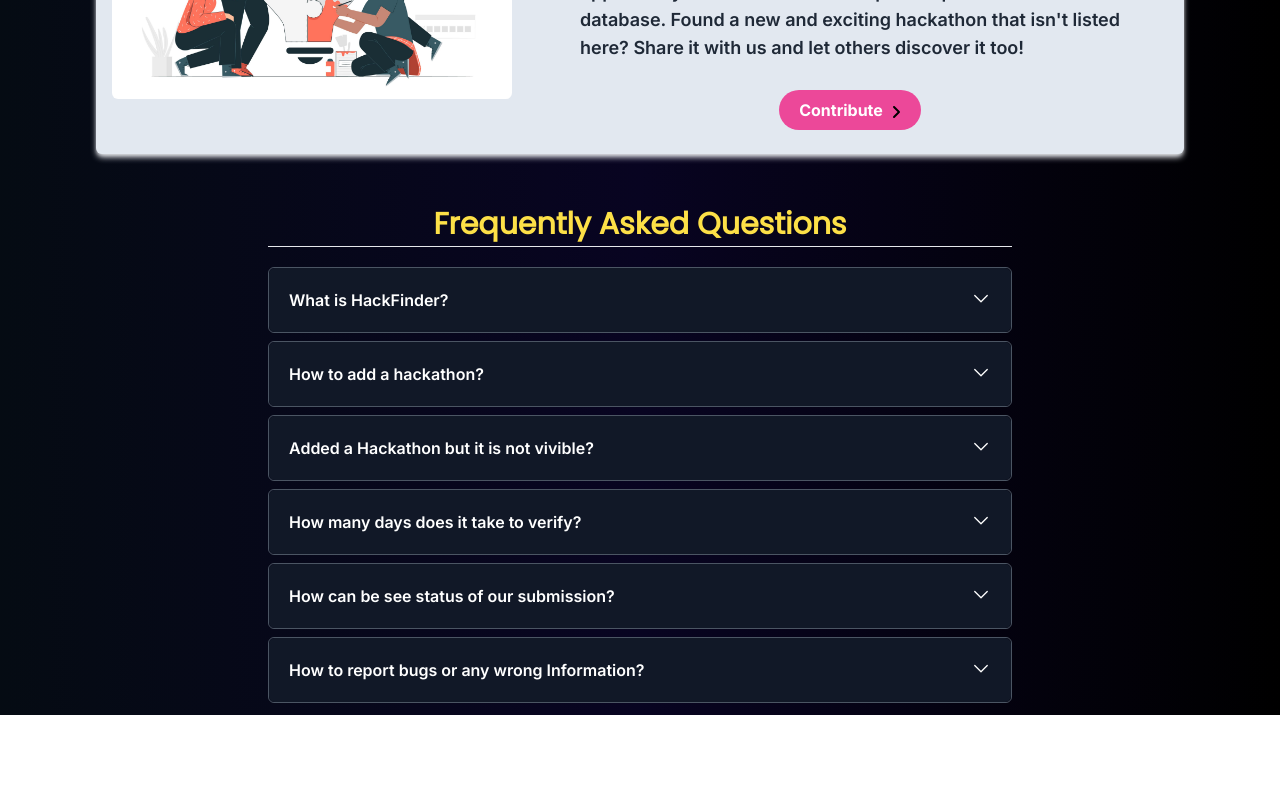
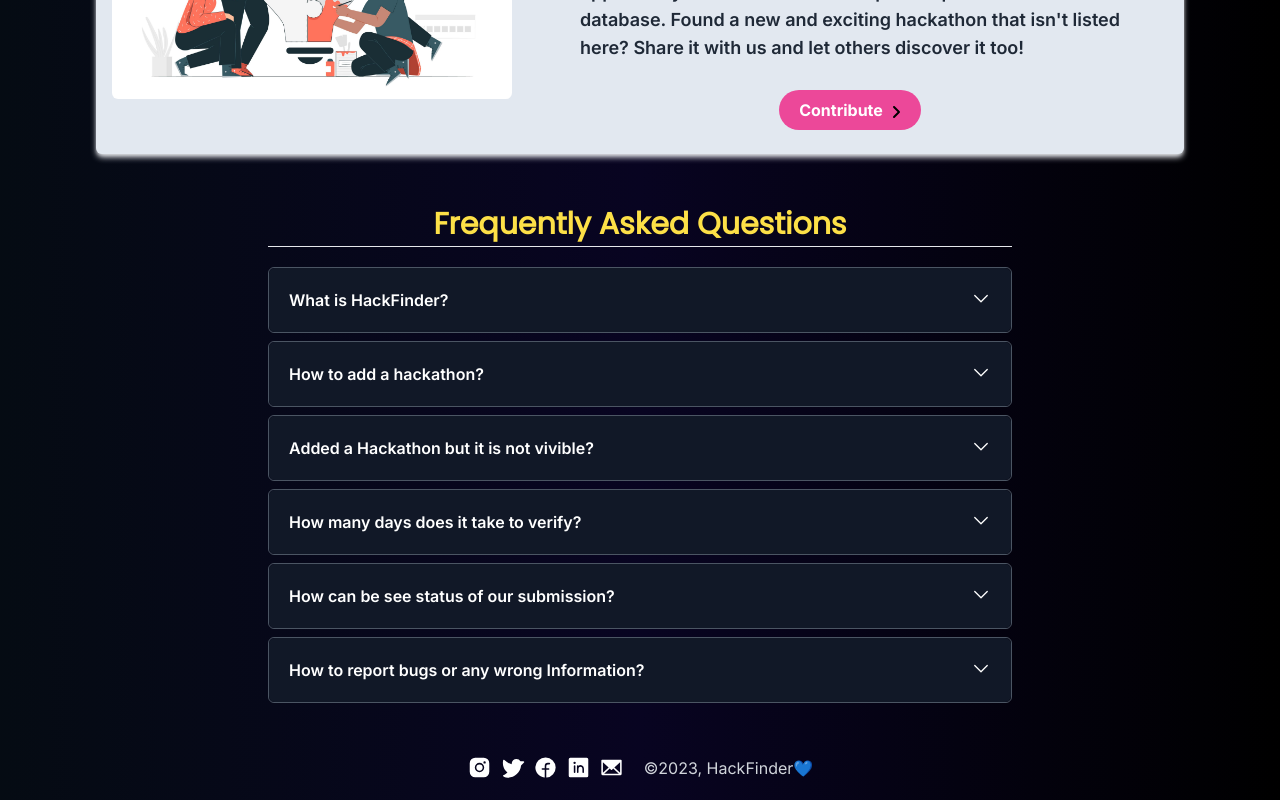
Before and after one commit to anurag-327/HackFinder, a Next.js app: page / in a window 1280 px wide. Shown: the part 2713-3513 px from the top of the page. Before the commit the page ends 3428 px from the top, so only its background shows below. Built offline with nearby package versions, Linux system fonts and the light colour scheme; no server answers; the database is empty.

Commit message:
footer fixed

```diff
--- a/app/contribute/page.jsx
+++ b/app/contribute/page.jsx
@@ -1,10 +1,12 @@
 import Header from "@/components/Header"
 import Contribution from "@/components/Contribution"
+import Footer from "@/components/Footer"
 const Contribute = () => {
   return (
     <>
        <Header />
        <Contribution />
+       <Footer />
     </>
   )
 }
--- a/app/hackathons/page.jsx
+++ b/app/hackathons/page.jsx
@@ -1,4 +1,5 @@
 "use client"
+import Footer from "@/components/Footer"
 import Header from "@/components/Header"
 import HackathonCard from "@/components/miniComponents/HackathonCard"
 import { useStore } from "@/lib/useStore"
@@ -17,6 +18,7 @@
             verifiedHackathons.map(data=> <HackathonCard key={data.id} data={data}/>)
           }
         </div>
+        <Footer />
     </>
   )
 }
--- a/app/page.js
+++ b/app/page.js
@@ -1,8 +1,9 @@
-
+"use client"
 import Header from "@/components/Header";
 import Banner from "@/components/Banner";
 import Card from "@/components/miniComponents/Card";
 import FAQ from "../components/FAQ";
+import Footer from "@/components/Footer";
 export default function Home()
 {
    const FindnextHackathon={
@@ -82,6 +83,7 @@
             <Card data={ContributeToCommunity} />
         </div>
         <FAQ />
+        <Footer />
     </main>
   )
 }
```
